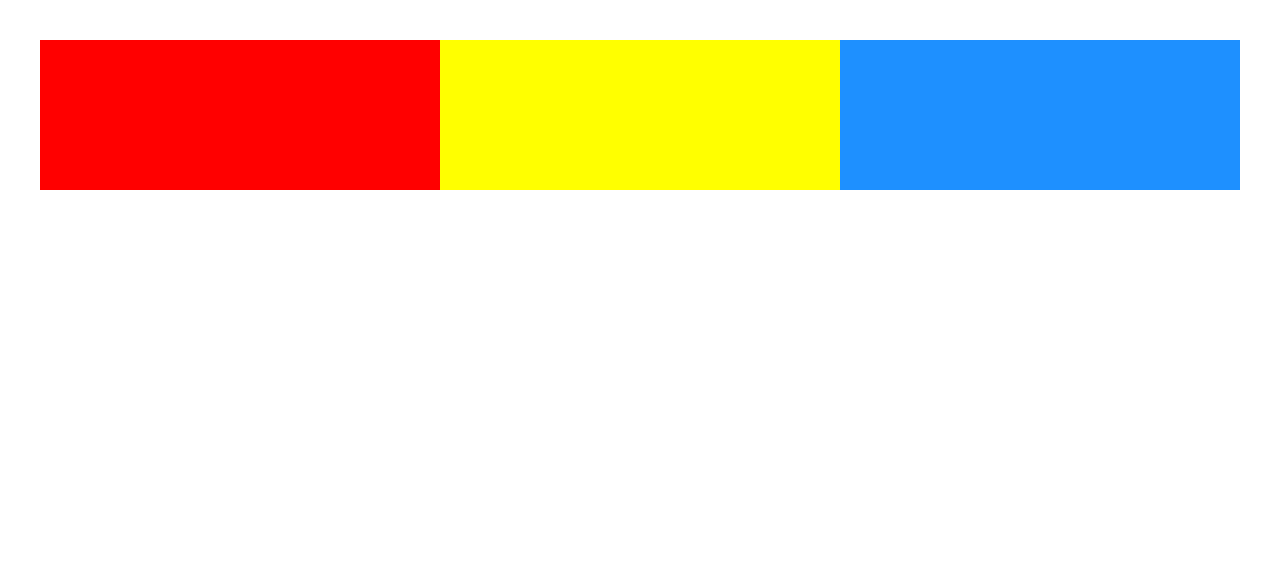
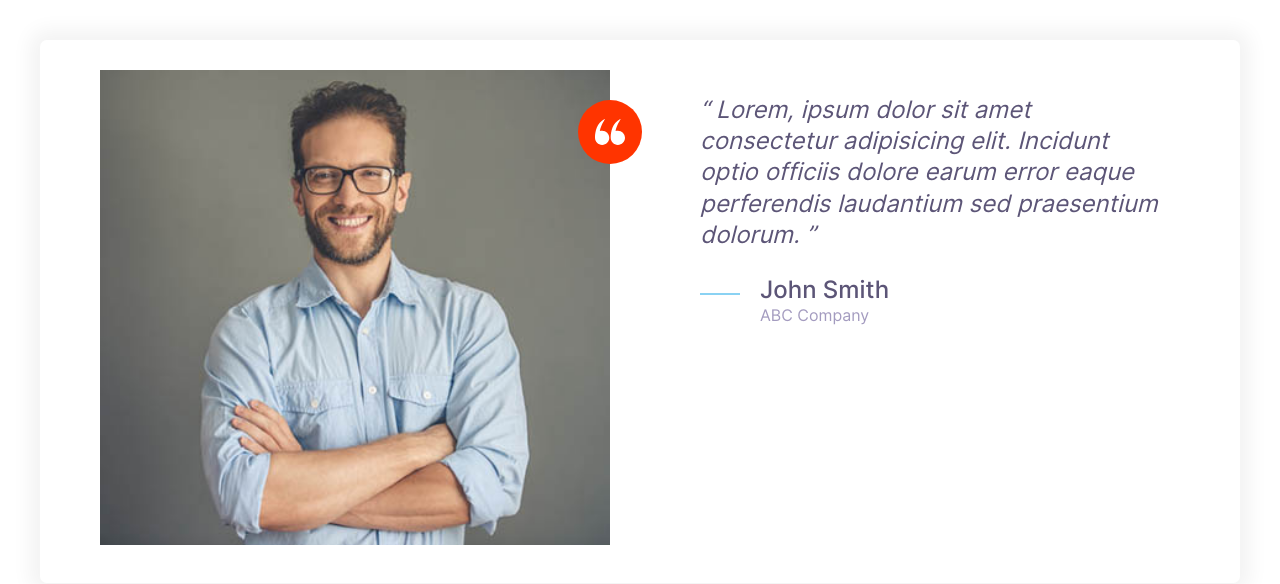
Before and after one commit to Muddoo/web_master_html-css, a plain HTML site: page index.html in a window 1280 px wide. Drawn offline with Linux system fonts and the light colour scheme.

Commit message:
testimonial

```diff
--- a/blocks/icon/icon.css
+++ b/blocks/icon/icon.css
@@ -7,12 +7,20 @@
     justify-content: center;
     align-items: center;
 }
-
+.icon-container_accent {
+    background-color: var(--color-accent);
+}
 .icon {
     width: 40px;
     height: 40px;
 }
-
+.icon_small {
+    width: 30px;
+    height: 30px;
+}
+.icon_white {
+    fill: white;
+}
 .icon_primary {
     fill: var(--color-primary)
 }
--- a/blocks/quote/quote.css
+++ b/blocks/quote/quote.css
@@ -4,7 +4,6 @@
     color: var(--color-body-darker);
     line-height: 1.3;
 }
-
 .quote__text::before {
     content: open-quote;
 }
--- a/blocks/root/root.css
+++ b/blocks/root/root.css
@@ -12,3 +12,7 @@
 *,*::before,*::after {
     box-sizing: border-box;
 }
+
+p {
+    margin-top: 0;
+}
--- /dev/null
+++ b/blocks/testimonial/testimonial.css
@@ -0,0 +1,25 @@
+.testimonial {
+    padding: 3rem;
+}
+.testimonial__image {
+    position: relative;
+    margin: 0 3rem;
+}
+.testimonial__image > img {
+    width: 100%;
+}
+.testimonial__image > .icon-container {
+    position: absolute;
+    top: 3rem;
+    right: 0;
+    transform: translateX(50%);
+}
+@media screen and (min-width: 768px) {
+    .testimonial .quote,
+    .testimonial .quote__author {
+        font-size: 2.4rem;
+    }
+    .testimonial .quote {
+        margin-left: 6rem;
+    }
+}
--- a/index.html
+++ b/index.html
@@ -58,10 +58,35 @@
             </div>
         </footer>
     </blockquote> -->
-    <div class="grid grid_col-2 grid_col-3">
-        <div style="background-color: red; height: 150px;"></div>
-        <div style="background-color: yellow; height: 150px;"></div>
-        <div style="background-color: dodgerblue; height: 150px;"></div>
+    <div class="card testimonial">
+        <div class="grid grid_col-2">
+            <div class="testimonial__image">
+                <img src="./images/testimonial.jpg" alt="smiling customer">
+                <span class="icon-container icon-container_accent">
+                    <svg class="icon icon_white icon_small">
+                        <use xlink:href="./images/sprite.svg#quotes"></use>
+                    </svg>
+                </span>
+            </div>
+            <blockquote class="quote">
+                <p class="quote__text">
+                    Lorem, ipsum dolor sit amet consectetur adipisicing elit. Incidunt optio officiis dolore earum error eaque perferendis laudantium sed praesentium dolorum.
+                </p>
+                <footer>
+                    <div class="media">
+                        <div class="media__image">
+                            <svg class="icon icon_primary quote__line">
+                                <use xlink:href="./images/sprite.svg#line"></use>
+                            </svg>
+                        </div>
+                        <div class="media__body">
+                            <h3 class="media__title quote__author">John Smith</h3>
+                            <p class="quote__organization">ABC Company</p>
+                        </div>
+                    </div>
+                </footer>
+            </blockquote>
+        </div>
     </div>
 </body>
 </html>
--- a/pages/index.css
+++ b/pages/index.css
@@ -15,3 +15,4 @@
 @import url('../blocks/media/media.css');
 @import url('../blocks/quote/quote.css');
 @import url('../blocks/grid/grid.css');
+@import url('../blocks/testimonial/testimonial.css');
```
Also changed, not shown: images/testimonial.jpg (added).
